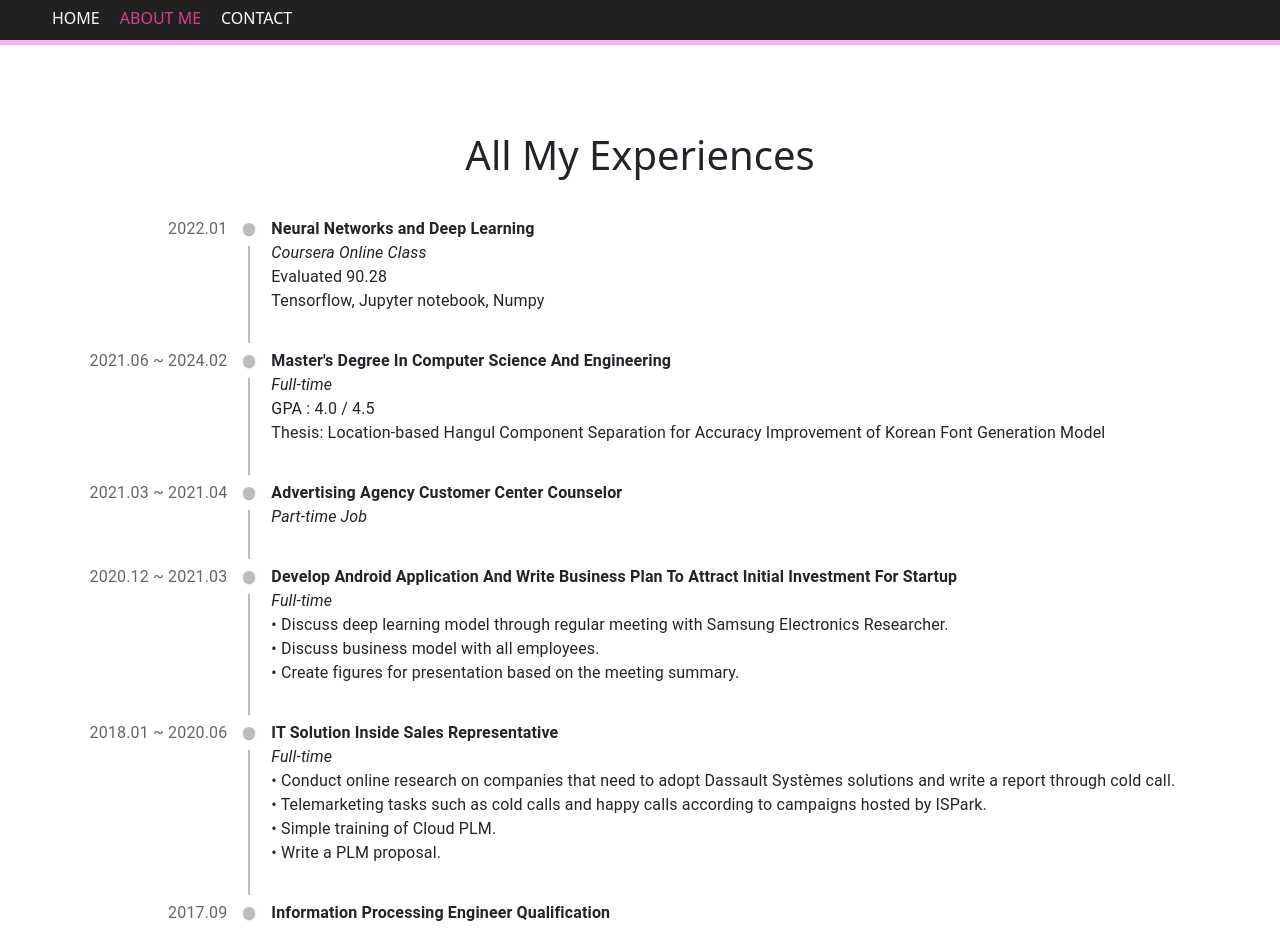
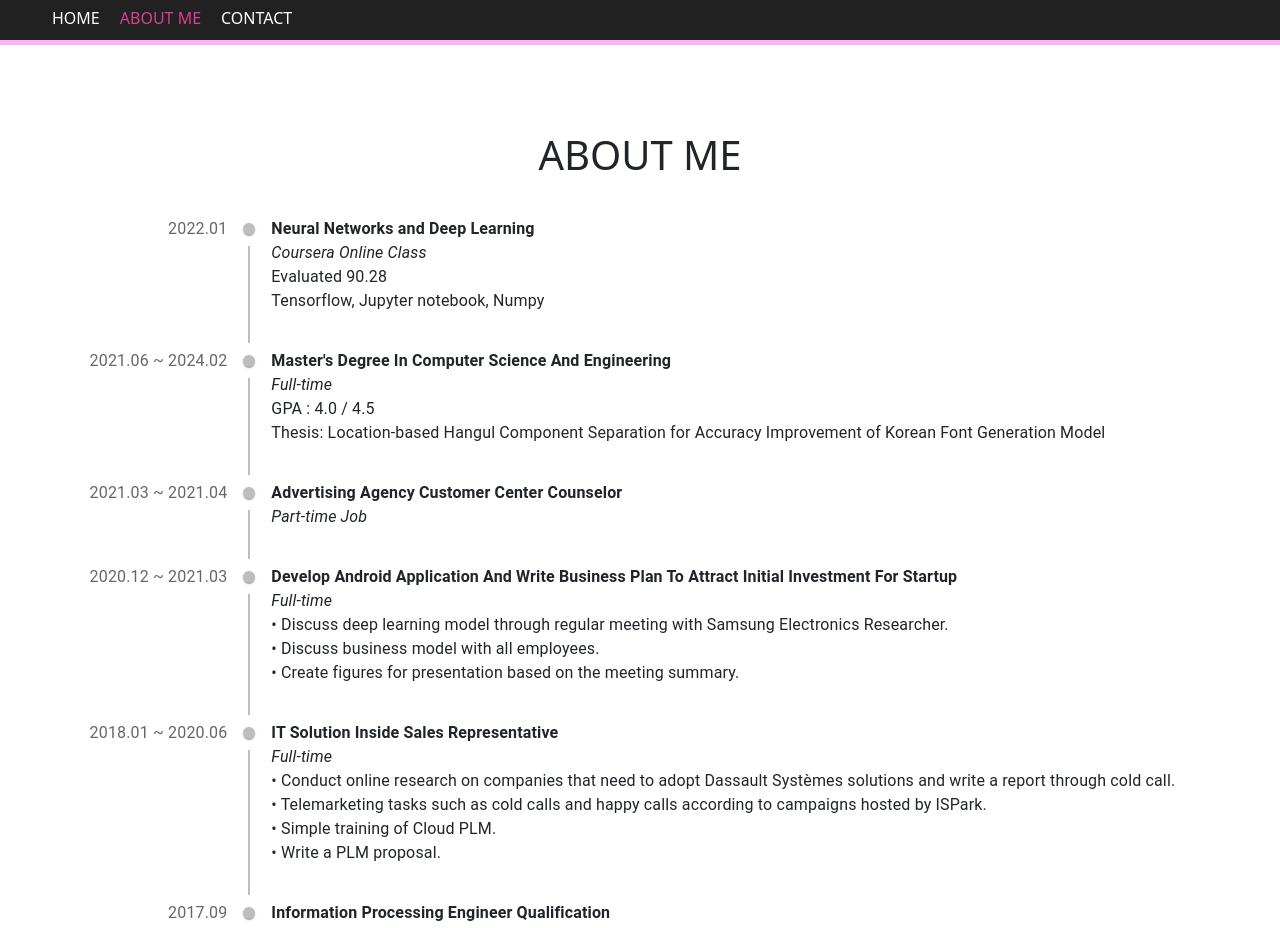
Before and after one commit to 92berra/92berra.github.io, a React (Create React App) app: page / in a window 1280 px wide. Shown: the part 800-1728 px from the top of the page. Built offline with nearby package versions, Linux system fonts and the light colour scheme; a web font is replaced by a local one.

Commit message:
Edit: Title All My Experiences > ABOUT ME

```diff
--- a/src/components/LeftAlignedTimeline.js
+++ b/src/components/LeftAlignedTimeline.js
@@ -12,7 +12,7 @@ export default function LeftAlignedTimeline() {
 
     <Timeline
       sx={{ [`& .${timelineOppositeContentClasses.root}`]: { flex: 0.2, }, }}>
-      <h1 className='ContentHeader'>All My Experiences</h1> <br/>
+      <h1 className='ContentHeader'>ABOUT ME</h1> <br/>
       <TimelineItem>
         <TimelineOppositeContent color="textSecondary">
           2022.01
```
